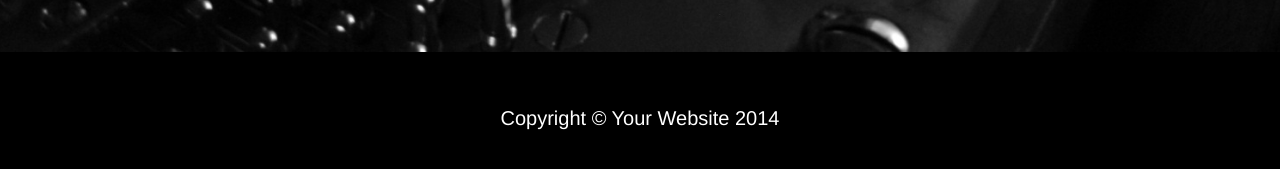
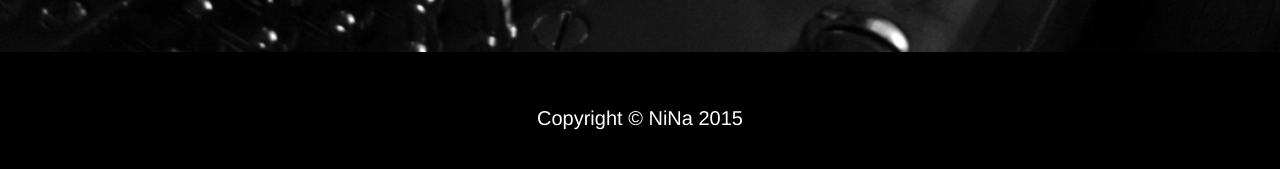
Before and after one commit to tastwerk/tastwerk.github.io, a Jekyll site: the page built from index.html, in a window 1280 px wide and 900 px high, scrolled down 132 px. Shown: the part 716-885 px from the top of the window. Built offline with Jekyll 4.4.1, drawn with Linux system fonts in a browser that asks for light colours; nearby versions of some CDN libraries; library files that are not in the unit come from our copies.

Commit message:
copyright geändert

```diff
--- a/_includes/grayscale/footer.html
+++ b/_includes/grayscale/footer.html
@@ -1,7 +1,7 @@
 <!-- Footer -->
 <footer>
     <div class="container text-center">
-        <p>Copyright &copy; Your Website 2014</p>
+        <p>Copyright &copy; NiNa 2015</p>
     </div>
 </footer>
 
```
